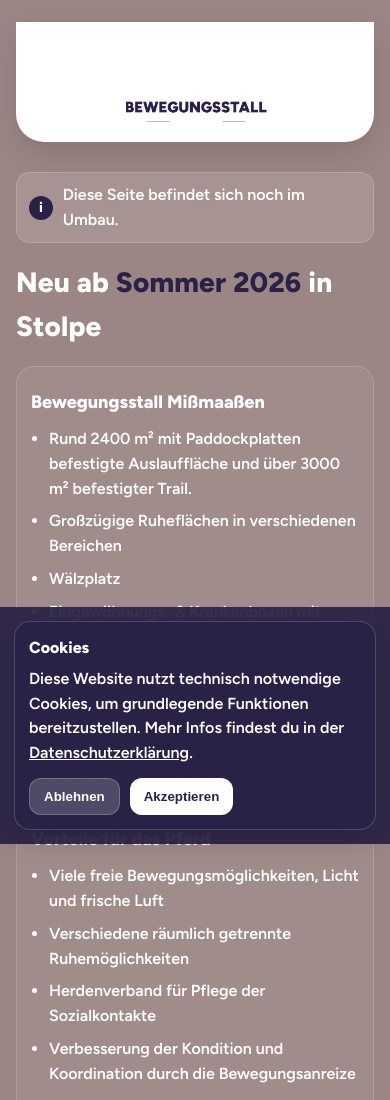
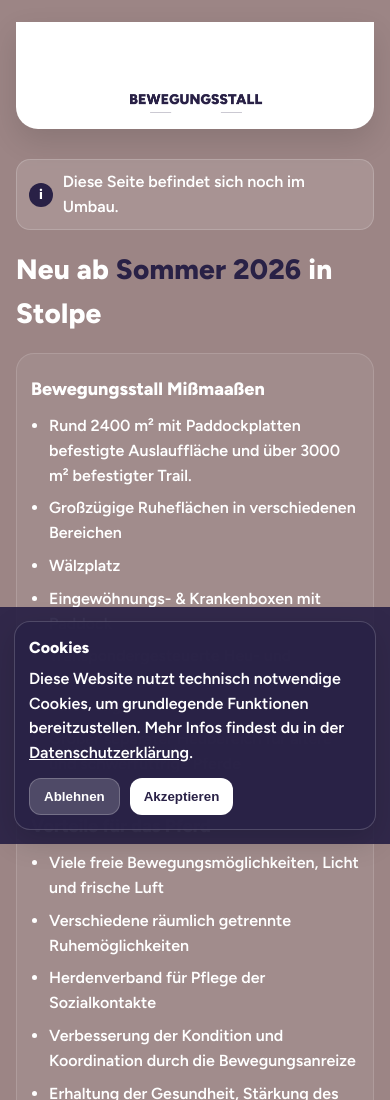
Before and after one commit to dasHALLERT/bewegungsstall-missmaassen.github.io, a plain HTML site: page index.html in a window 390 px wide. Shown: the top 1100 px of the page. Drawn offline with Linux system fonts and the light colour scheme.

Commit message:
Update main.css

```diff
--- a/styles/main.css
+++ b/styles/main.css
@@ -305,4 +305,9 @@ a:hover{ opacity: 0.9; }
   .content-block{ padding: 14px; }
   .footer-inner{ align-items: flex-start; }
   .footer-nav{ width: 100%; }
+  .header-box{
+    border-radius: 0 0 22px 22px;
+    padding: 18px 12px 14px 12px; }
+  .site-logo{
+    width: 150px; }
 }
```
